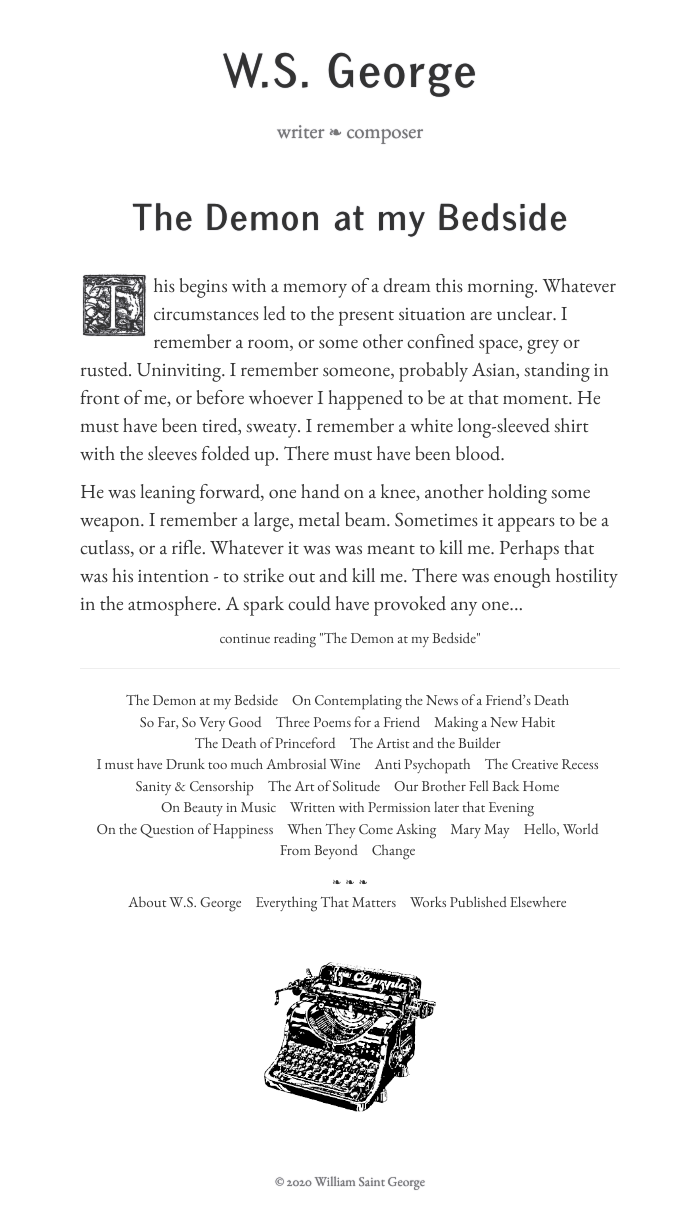
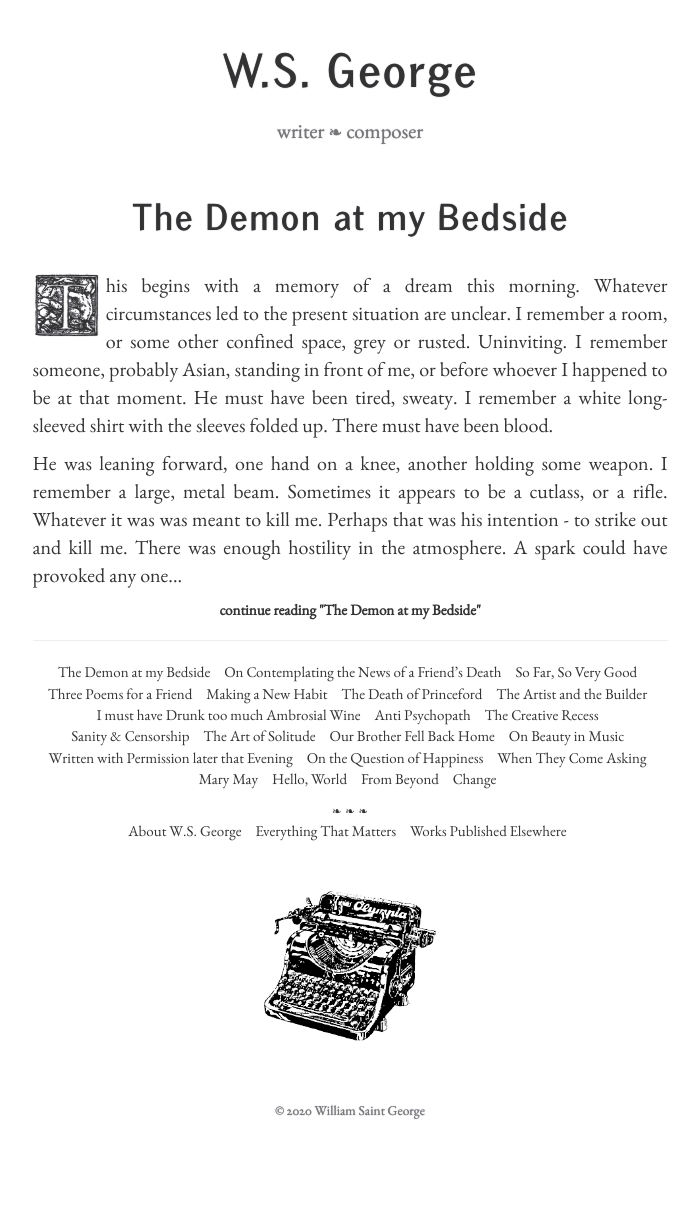
Before and after one commit to jessejohnson/wsgeorge, a Jekyll site: the page built from index.html, in a window 1280 px wide. Shown: the whole page, without its empty margins (290-989 px from the left). Built offline with Jekyll 4.4.1, drawn with Linux system fonts in a browser that asks for light colours; after the commit the page ends 1154 px from its top, so only the background shows below that.

Commit message:
Justify text Make bottom link more visible Increase content column span

```diff
--- a/_layouts/base.html
+++ b/_layouts/base.html
@@ -5,7 +5,7 @@
     <body>
 
     	<div class="container">
-    		<div class="col-md-6 center">
+    		<div class="col-md-7 center">
 
     			<!-- include banner -->
 	    		{% include banner.html %}
--- a/css/wsgeorge.css
+++ b/css/wsgeorge.css
@@ -83,6 +83,7 @@ p{
 	font-family: ebgaramond;
 	font-size: 20px;
 	line-height: 1.4;
+	text-align: justify;
 }
 
 p a{
--- a/index.html
+++ b/index.html
@@ -7,5 +7,8 @@ description: Poems, Stories, Essays, Blog of wsgeorge, Ghanaian Poet and Blogger
 {% assign post = site.posts.first %}
 
 {{post.content | truncatewords: 150}}
-<div class="bottom-link text-center"><a href="{{post.url}}">continue reading "{{post.title}}"</a>
+<div class="bottom-link text-center">
+	<strong>
+		<a href="{{post.url}}">continue reading "{{post.title}}"</a>
+	</strong>
 </div>
```
